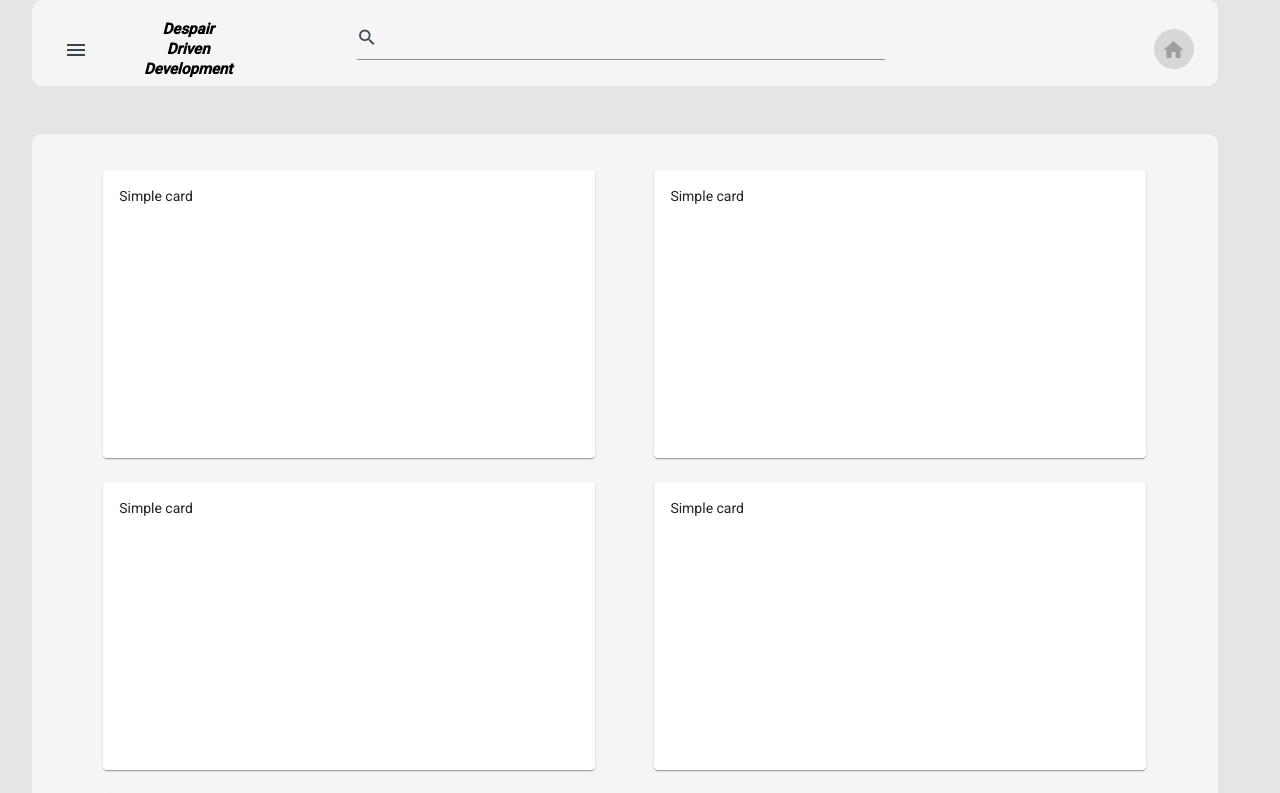
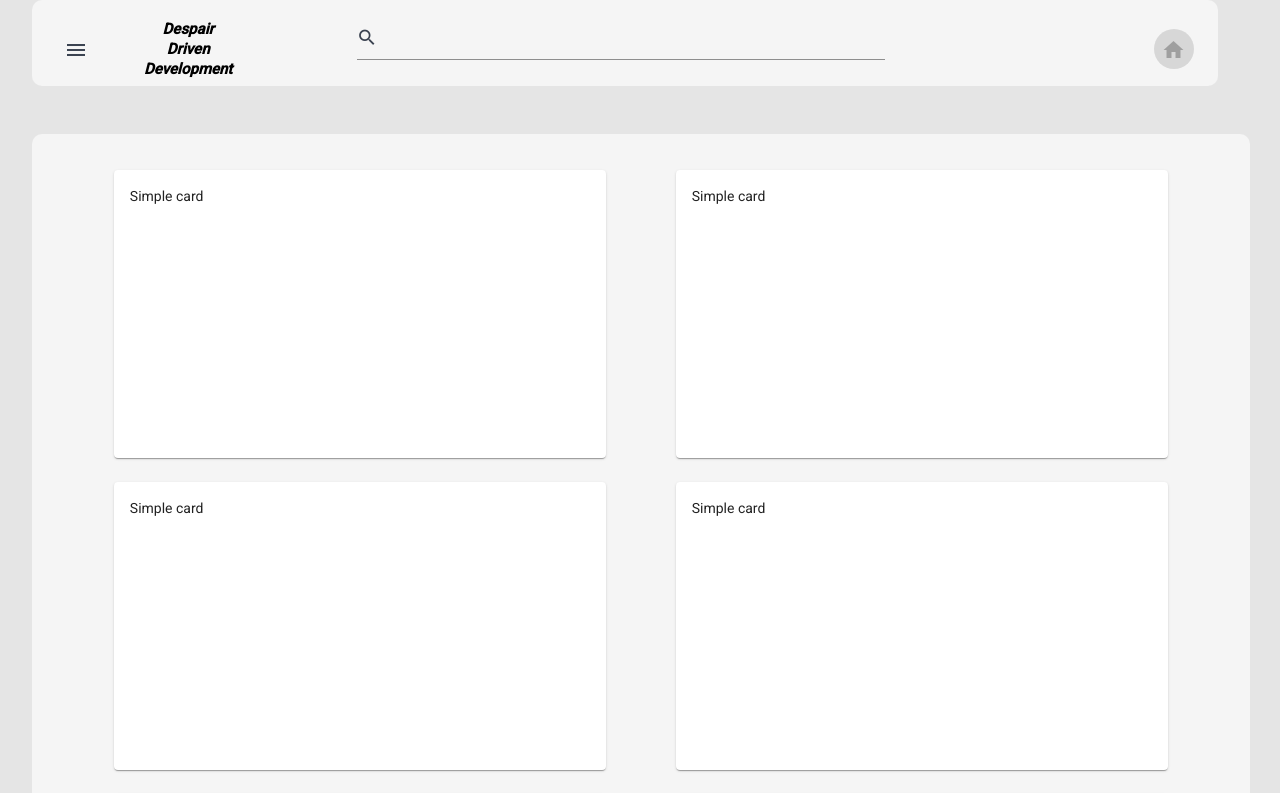
Before and after one commit to PierreStephaneVoltaire/dev-blog, an Angular app: page / in a window 1280 px wide. Shown: the top 793 px of the page. Built offline with nearby package versions, Linux system fonts and the light colour scheme.

Commit message:
fixed test

```diff
--- a/apps/landingpage/src/app/components/main-card/main-card.component.scss
+++ b/apps/landingpage/src/app/components/main-card/main-card.component.scss
@@ -1,11 +1,14 @@
 .main-card {
   background: whitesmoke;
   border-radius: 10px;
-  width: 95%;
-  min-width: 720px;
+  width: calc(100vw - 5%);
+  min-width: 344px;
   z-index: auto;
   min-height: calc(100vh - 140px);
   margin-top: 48px;
+  margin-left: 0 !important;
+  margin-right: 0 !important;
+  display: inline-block;
 }
 
 .posts{
```
Also changed, not shown: apps/landingpage/src/app/app.component.scss (line endings or trailing spaces), 2 other files (tests, documents, lock files or other folders).
